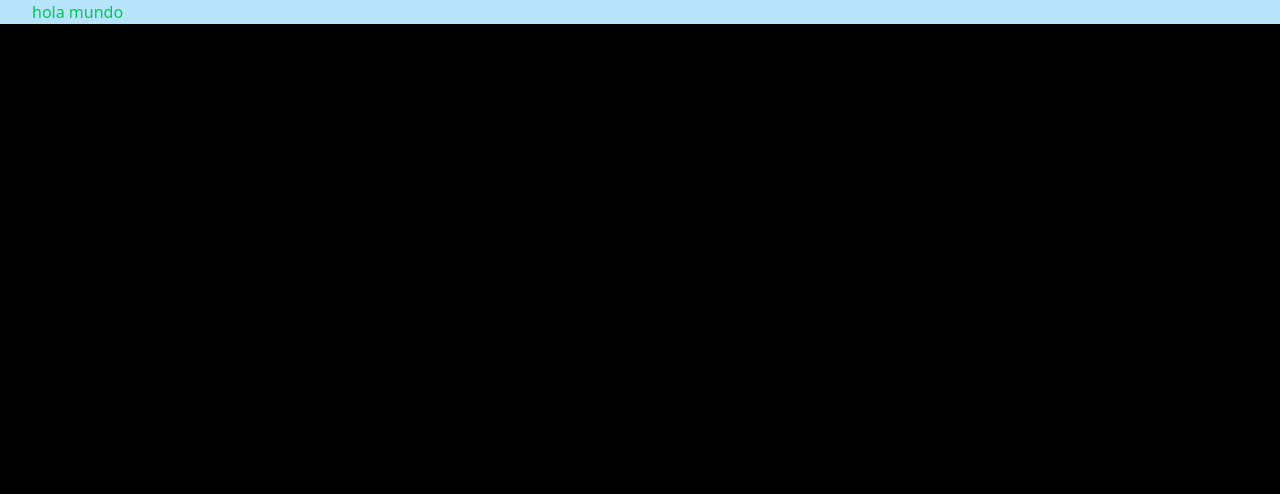
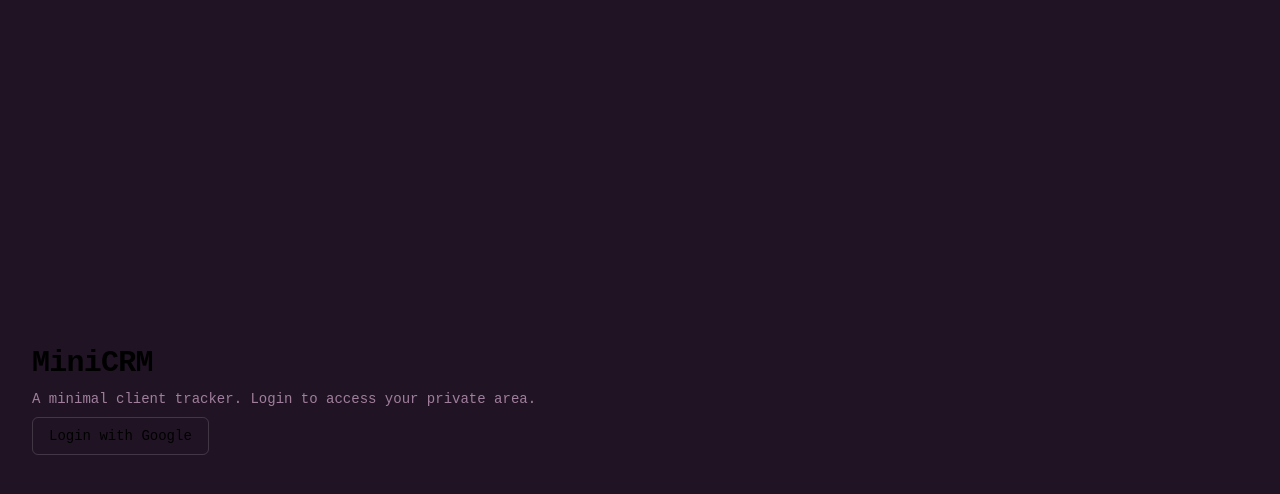
Before and after one commit to Rober040992/ClientMiniCRM_Frontend, a Next.js app: page / in a window 1280 px wide. Shown: the top 494 px of the page. Built offline with nearby package versions, Linux system fonts and the light colour scheme.

Commit message:
setting css and trying palette

```diff
--- a/src/app/globals.css
+++ b/src/app/globals.css
@@ -1,40 +1,53 @@
 @import "tailwindcss";
 
 @theme {
-  --bg-main-color: hsl(var(--background));
+  --color-background: hsl(var(--background));
+
+  --color-primary: hsl(var(--primary));  /*primary text*/
+  --color-secondary: hsl(var(--secondary)); /*interactive elements, cards, tabs*/
+  --color-accent: hsl(var(--accent));  /*Hover states, small details*/
+  --color-destructive: hsl(var(--destructive));
+  --color-muted: hsl(var(--muted)); /*secondary text, less important staff*/
 }
 
-@layer base{
-    :root{
-      --background: 200 90% 85%;
-    }
+@layer base {
+  :root {
+    --background: 285 27% 11%;
 
-    .dark{
-      --background: 222 17% 2%;
-    }
+    --primary: 0 0% 0%; /* #000000 */
+    --secondary: 217 76% 33%;
+    --accent: 150 3% 24%; /* #3A3E3B */
+    --destructive: 240 18% 94%; /* #F0EFF4 */
+    --muted: 305 15% 56%; /* #9E829C */
+  }
+
+  .dark {
+    --background: 222 17% 2%;
+  }
 }
 
 body{
-  background-color: black;
+  font-family: "Cascadia Code", monospace;
+  background-color: var(--color-background);
 }
 
 @utility container {
   margin-inline: auto;
   padding-inline: 2rem;
 
-  @media (width>= 640px){
+  @media (width>= 640px) {
     max-width: 640px;
   }
-  @media (width>= 768px){
+  @media (width>= 768px) {
     max-width: 768px;
   }
-  @media (width>= 1024px){
+  @media (width>= 1024px) {
     max-width: 1024px;
   }
-  @media (width>= 1280px){
+  @media (width>= 1280px) {
     max-width: 1280px;
   }
-  @media (width>= 1400px){
+  @media (width>= 1400px) {
     max-width: 1400px;
   }
 }
--- a/src/app/login/page.tsx
+++ b/src/app/login/page.tsx
@@ -1,15 +1,15 @@
 // Minimal Google OAuth login page.
 
-'use client';
+"use client";
 
-import { createSupabaseBrowserClient } from '@/lib/supabase/browser';
+import { createSupabaseBrowserClient } from "@/lib/supabase/browser";
 
 export default function LoginPage() {
   const supabase = createSupabaseBrowserClient();
 
   const handleGoogleLogin = async () => {
     await supabase.auth.signInWithOAuth({
-      provider: 'google',
+      provider: "google",
       options: {
         redirectTo: `${location.origin}/auth/callback`,
       },
@@ -17,11 +17,20 @@
   };
 
   return (
-    <main>
-      <h1>Login</h1>
-      <button type="button" onClick={handleGoogleLogin}>
-        Login with Google
-      </button>
+    <main className="bg-background min-h-screen flex flex-col justify-center">
+      <div className="container">
+        <div className="flex-col justify-between">
+          <h1>Login</h1>
+
+          <button
+            className="text-muted items-center rounded-md border border-white/15 px-4 py-2 text-sm hover:text-accent pointer"
+            type="button"
+            onClick={handleGoogleLogin}
+          >
+            Login with Google
+          </button>
+        </div>
+      </div>
     </main>
   );
 }
--- a/src/app/page.tsx
+++ b/src/app/page.tsx
@@ -1,7 +1,26 @@
+// Public landing page
+import Link from "next/link";
 
-export default function Page() {
+export default function HomePage() {
+  return (
+    <main className="min-h-screen flex flex-col justify-center">
+      <header className="container space-y-2 flex flex-col justify-center">
+        <h1 className="text-primary text-3xl font-semibold tracking-tight">
+          MiniCRM
+        </h1>
+        <p className="text-sm text-muted">
+          A minimal client tracker. Login to access your private area.
+        </p>
 
-  return (
-    <h1 className="container text-green-500 bg-(--bg-main-color)">hola mundo</h1>
-  )
+        <div>
+          <Link
+            href="/login"
+            className="inline-flex items-center rounded-md border border-white/15 px-4 py-2 text-sm hover:text-accent"
+          >
+            Login with Google
+          </Link>
+        </div>
+      </header>
+    </main>
+  );
 }
```
Also changed, not shown: public/landing-shape.svg (added).
